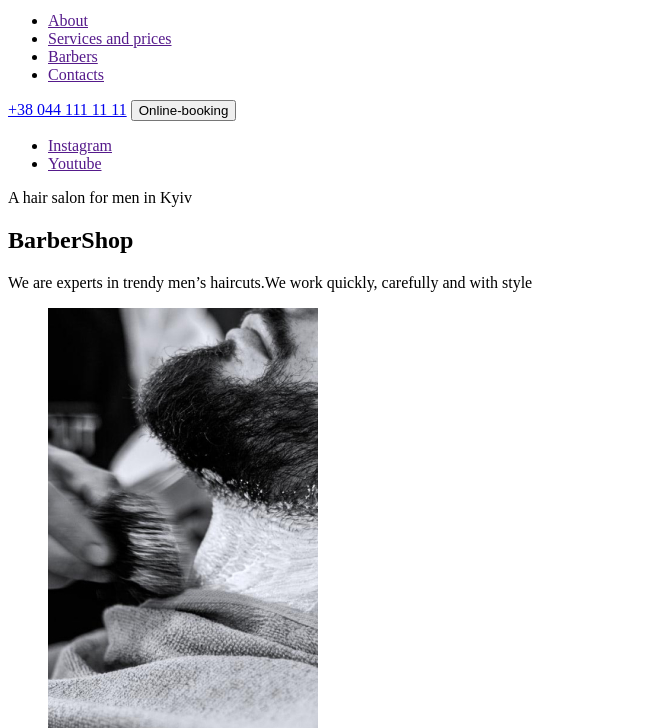
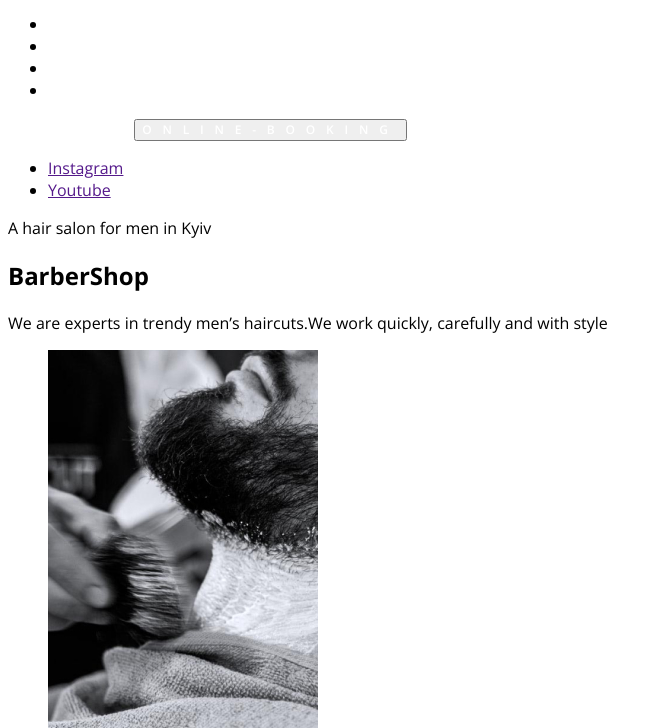
Before and after one commit to Victoria951/Barbershop-78, a plain HTML site: page index.html in a window 1280 px wide. Shown: the part 72-800 px from the top of the page, without its empty margins (0-662 px from the left). Drawn offline with nearby package versions, Linux system fonts and the light colour scheme.

Commit message:
update styles.css

```diff
--- a/css/styles.css
+++ b/css/styles.css
@@ -1,4 +1,50 @@
+/* :root{
+    --main-font:'Open Sans', sans-serif;
+} */
+
+/* @font-face {
+    font-family: Open-700;
+    src: url(../fonts/OpenSans-Bold.ttf);
+} */
+
 body{
     color: ;
-    font-size: 'Open Sans';
+    font-family: 'Open Sans', sans-serif;
 }
+
+.site-body {
+}
+.header {
+}
+.header-navigation {
+}
+.header-logo {
+}
+.header-list {
+}
+.header-item {
+}
+.header-link {
+    font-weight: 600;
+    font-size: 12px;
+    line-height: 1.33;
+    color: #ffffff;
+    letter-spacing: 0.1em;
+}
+.header-tel {
+    font-weight: 600;
+    font-size: 12px;
+    line-height: 1.33;
+    color: #ffffff;
+    letter-spacing: 0.1em;
+    text-transform: uppercase;
+}
+.header-btn {
+    font-family: inherit;
+    font-weight: 600;
+    font-size: 12px;
+    line-height: 1.33;
+    letter-spacing: 0.9em;
+    text-transform: uppercase;
+    color: #ffffff;
+}
```
